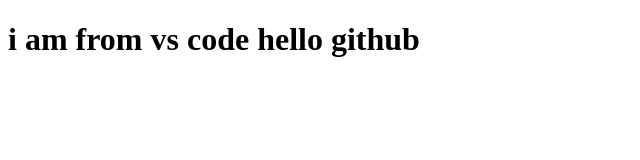
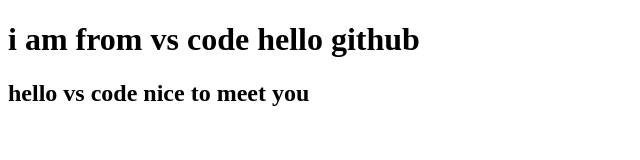
Before and after one commit to allgittest/gittest1, a plain HTML site: page index.html in a window 1280 px wide. Shown: the whole page, without its empty margins (0-640 px from the left). Drawn offline with Linux system fonts and the light colour scheme.

Commit message:
firstcommit

```diff
--- a/index.html
+++ b/index.html
@@ -8,5 +8,6 @@
 </head>
 <body>
   <h1>i am from vs code hello github</h1>
+  <h2>hello vs code nice to meet you</h2>
 </body>
 </html>
```
